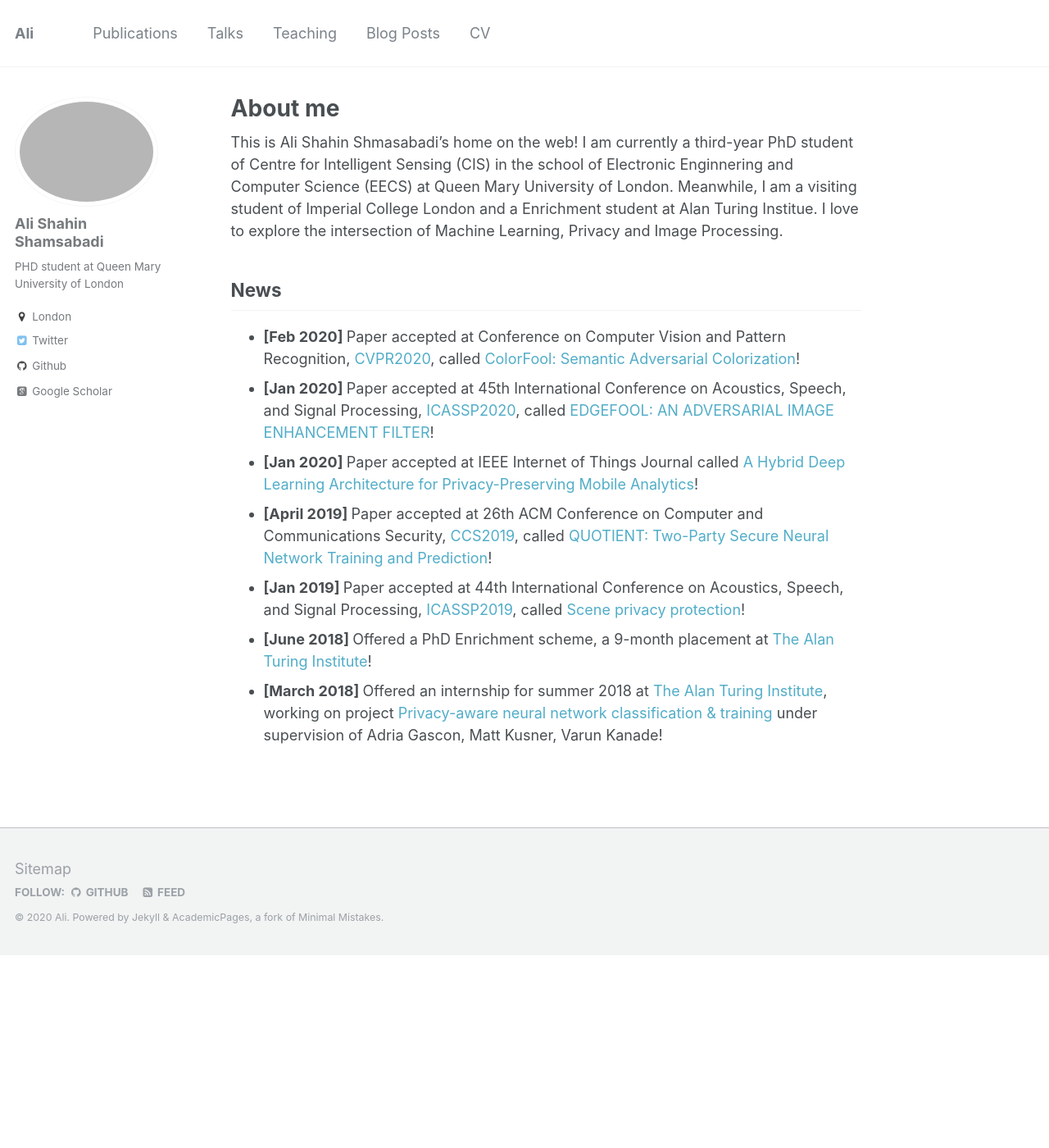
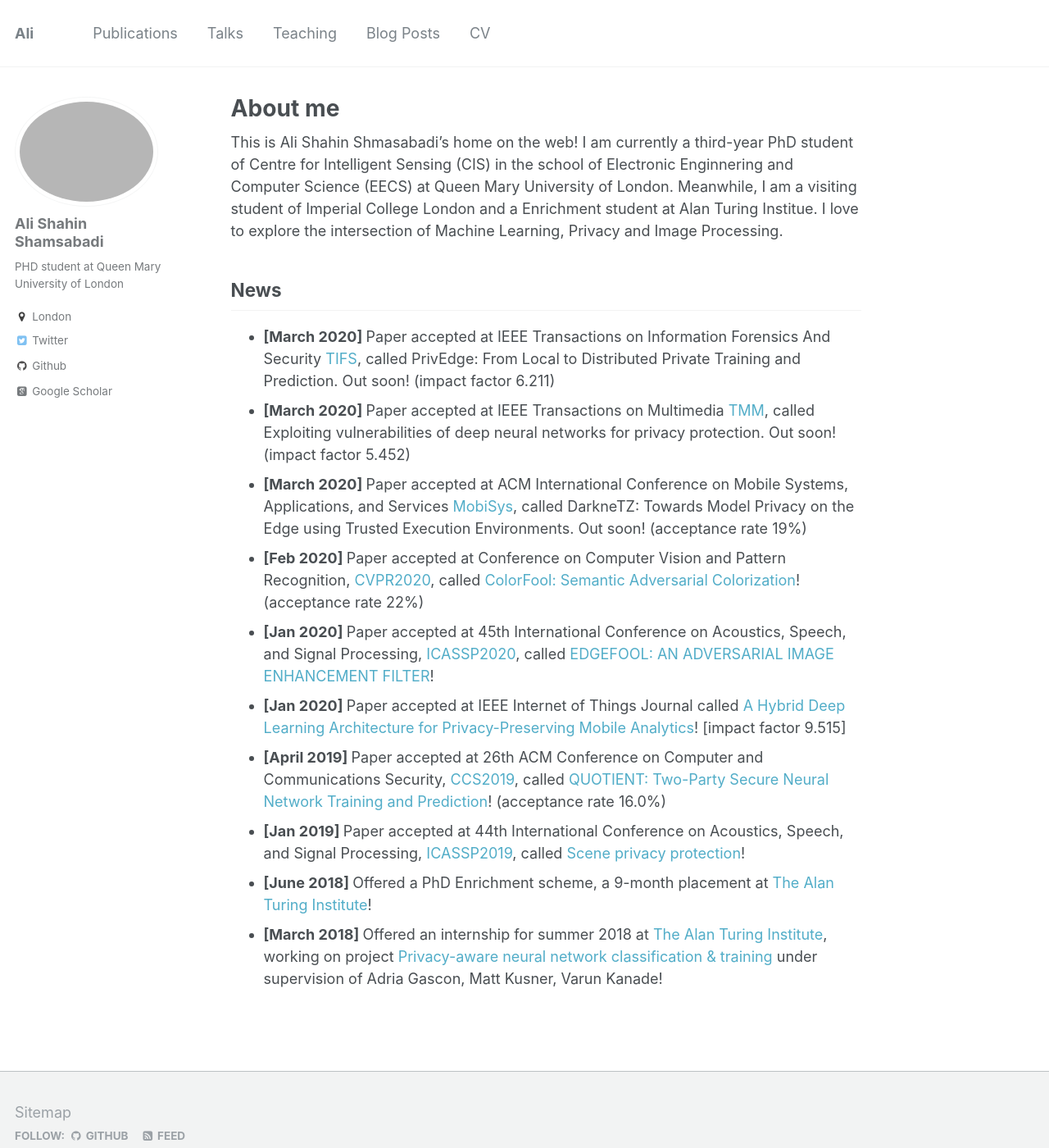
Before and after one commit to AliShahin/AliShahin.github.io, a Jekyll site: the page built from _pages/about.md, in a window 1280 px wide and 1400 px high. Shown: the whole window at 82% size. Built offline with Jekyll 4.4.1, drawn with Linux system fonts in a browser that asks for light colours; some web fonts are replaced.

Commit message:
Update about.md

```diff
--- a/_pages/about.md
+++ b/_pages/about.md
@@ -12,10 +12,13 @@ This is Ali Shahin Shmasabadi's home on the web!
 I am currently a third-year PhD student of Centre for Intelligent Sensing (CIS) in the school of Electronic Enginnering and Computer Science (EECS) at Queen Mary University of London. Meanwhile, I am a visiting student of Imperial College London and a Enrichment student at Alan Turing Institue. I love to explore the intersection of Machine Learning, Privacy and Image Processing.
 
 ## News
-- <b> [Feb 2020] </b> Paper accepted at Conference on Computer Vision and Pattern Recognition, [CVPR2020](http://cvpr2020.thecvf.com), called [ColorFool: Semantic Adversarial Colorization](https://arxiv.org/pdf/1911.10891.pdf)!
+- <b> [March 2020] </b> Paper accepted at IEEE Transactions on Information Forensics And Security [TIFS](https://ieeexplore.ieee.org/xpl/RecentIssue.jsp?punumber=10206), called PrivEdge: From Local to Distributed Private Training and Prediction. Out soon! (impact factor 6.211)
+- <b> [March 2020] </b> Paper accepted at IEEE Transactions on Multimedia [TMM](https://ieeexplore.ieee.org/xpl/RecentIssue.jsp?punumber=6046), called Exploiting vulnerabilities of deep neural networks for privacy protection. Out soon! (impact factor 5.452)
+- <b> [March 2020] </b> Paper accepted at ACM International Conference on Mobile Systems, Applications, and Services [MobiSys](https://www.sigmobile.org/mobisys/2020/), called DarkneTZ: Towards Model Privacy on the Edge using Trusted Execution Environments. Out soon! (acceptance rate 19%)
+- <b> [Feb 2020] </b> Paper accepted at Conference on Computer Vision and Pattern Recognition, [CVPR2020](http://cvpr2020.thecvf.com), called [ColorFool: Semantic Adversarial Colorization](https://arxiv.org/pdf/1911.10891.pdf)! (acceptance rate 22%)
 - <b> [Jan 2020] </b> Paper accepted at 45th International Conference on Acoustics, Speech, and Signal Processing, [ICASSP2020](https://2020.ieeeicassp.org), called [EDGEFOOL: AN ADVERSARIAL IMAGE ENHANCEMENT FILTER](https://arxiv.org/pdf/1910.12227.pdf)!
-- <b> [Jan 2020] </b> Paper accepted at IEEE Internet of Things Journal called [A Hybrid Deep Learning Architecture for Privacy-Preserving Mobile Analytics](https://arxiv.org/pdf/1703.02952.pdf)!
-- <b> [April 2019] </b> Paper accepted at 26th ACM Conference on Computer and Communications Security, [CCS2019](https://sigsac.org/ccs/CCS2019/), called [QUOTIENT: Two-Party Secure Neural Network Training and Prediction](https://arxiv.org/pdf/1907.03372.pdf)!
+- <b> [Jan 2020] </b> Paper accepted at IEEE Internet of Things Journal called [A Hybrid Deep Learning Architecture for Privacy-Preserving Mobile Analytics](https://arxiv.org/pdf/1703.02952.pdf)! [impact factor 9.515]
+- <b> [April 2019] </b> Paper accepted at 26th ACM Conference on Computer and Communications Security, [CCS2019](https://sigsac.org/ccs/CCS2019/), called [QUOTIENT: Two-Party Secure Neural Network Training and Prediction](https://arxiv.org/pdf/1907.03372.pdf)! (acceptance rate 16.0%)
 - <b> [Jan 2019] </b> Paper accepted at 44th International Conference on Acoustics, Speech, and Signal Processing, [ICASSP2019](https://2019.ieeeicassp.org), called [Scene privacy protection](https://qmro.qmul.ac.uk/xmlui/bitstream/handle/123456789/56780/Cavallaro%20Scene%20privacy%20protection%202019%20Accepted.pdf?sequence=2)!
 - <b> [June 2018] </b> Offered a PhD Enrichment scheme, a 9-month placement at [The Alan Turing Institute](https://www.turing.ac.uk)!
 - <b> [March 2018] </b> Offered an internship for summer 2018 at [The Alan Turing Institute](https://www.turing.ac.uk), working on project [Privacy-aware neural network classification & training](https://aticdn.s3-eu-west-1.amazonaws.com/2017/12/Internship-Project-Descriptions-2018-FINAL-WC.pdf) under supervision of Adria Gascon, Matt Kusner, Varun Kanade!
```
